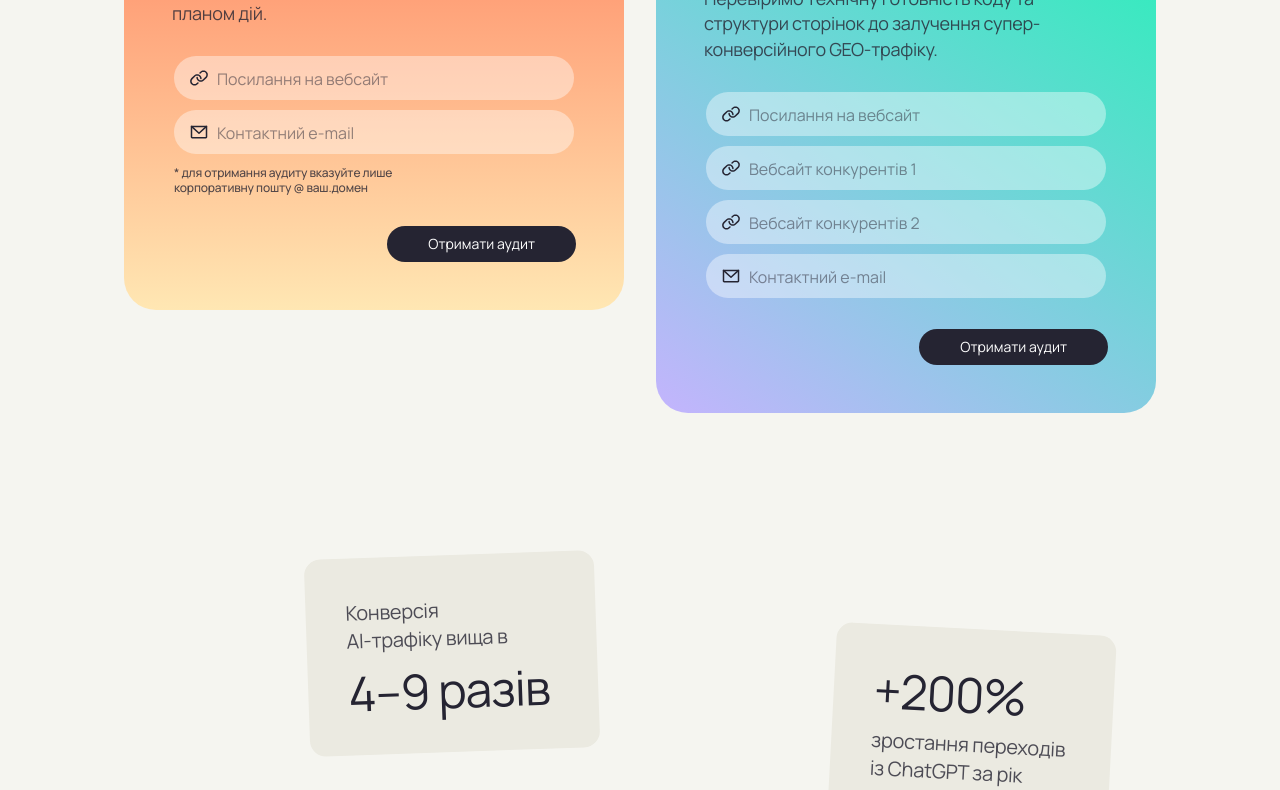
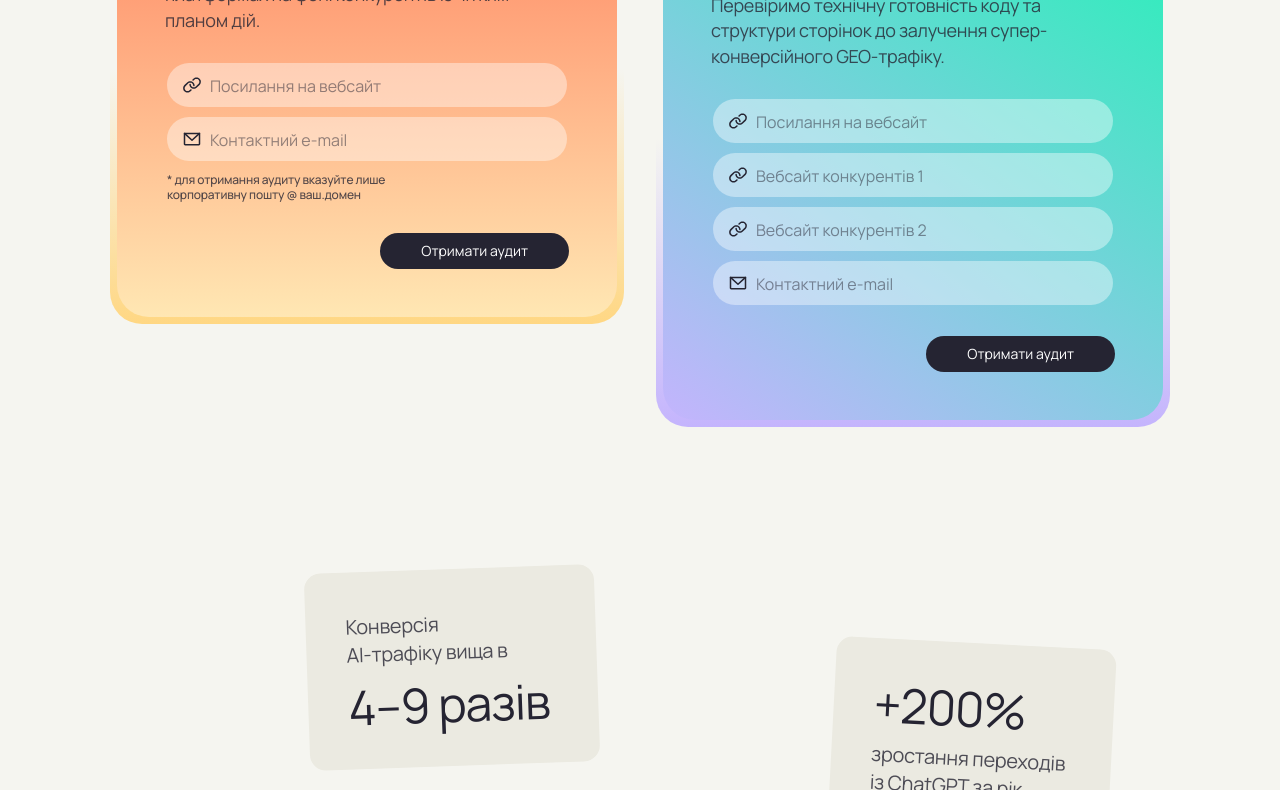
Before and after one commit to SerhSolncev/f47, a website: page home.html in a window 1280 px wide. Shown: the part 704-1494 px from the top of the page. Drawn offline with Linux system fonts and the light colour scheme.

Commit message:
continue

```diff
--- a/home.html
+++ b/home.html
@@ -195,6 +195,7 @@
 			<div class="hero-block__boards">
 				<!-- TODO в js по классу js-validate-form є скріпт який форму відправляє, якщо треба буде -->
 				<form class="form-board form-board--orange-gradient js-validate-form js-move-y-on-scroll" data-y-move="-160" data-off-animate="575" data-url>
+					<div class="form-board__body">
 						<div class="form-board__top">
 							<h3 class="title title--type-3 color-dark text-bolder lt-2">Безкоштовний аудит видимості в AI</h3>
 							<p class="simple-text simple-text--type-2 color-gray lt-14">
@@ -232,8 +233,10 @@
 								<span class="btn__text">Отримати аудит</span>
 							</button>
 						</div>
+					</div>
 				</form>
-				<form class="form-board form-board--sea-gradient js-validate-form js-move-y-on-scroll" data-y-move="160" data-off-animate="575" >
+				<form class="form-board form-board--sea-gradient js-validate-form js-move-y-on-scroll" data-y-move="160" data-off-animate="575">
+					<div class="form-board__body">
 						<div class="form-board__top">
 							<h3 class="title title--type-3 color-dark text-bolder lt-2">Безкоштовний технічний аудит вашого сайту</h3>
 							<p class="simple-text simple-text--type-2 color-gray lt-14">Перевіримо технічну готовність коду та структури сторінок до залучення супер-конверсійного GEO-трафіку.</p>
@@ -289,6 +292,7 @@
 							<button type="button" class="btn btn--type-1 btn--dark-bg-sec js-send-form">
 								<span class="btn__text">Отримати аудит</span>
 							</button>
+						</div>
 					</div>
 				</form>
 			</div>
@@ -348,7 +352,7 @@
 			</h2>
 		</div>
 
-
+		<!-- біжуща строка логотипів -->
 		<div class="running-string running-string--partners">
 			<div class="running-string__list js-running-string" data-speed="1" data-speed-mobile="0.5">
 				<div class="running-string__item"><img src="images/icons/partners/pr1.svg" alt="" width="137" height="29" class="logo-pic"></div>
@@ -357,6 +361,17 @@
 				<div class="running-string__item"><img src="images/icons/partners/pr4.svg" alt="" width="89" height="45" class="logo-pic"></div>
 			</div>
 		</div>
+		<!-- біжуща строка логотипів -->
+
+		<!-- біжуща строка карток -->
+		<div class="cards-block">
+			<div class="card-item card-item--blue">
+				<div class="card-item__body">
+
+				</div>
+			</div>
+		</div>
+		<!-- біжуща строка карток -->
 	</div>
 </section>
 
--- a/scss/blocks/forms.scss
+++ b/scss/blocks/forms.scss
@@ -4,6 +4,10 @@
 
 .form-board {
 	width: 100%;
+	padding: get-rem(7);
+	border-radius: get-rem(32);
+
+	&__body {
 		padding: get-rem(20);
 		border-radius: get-rem(32);
 
@@ -13,6 +17,7 @@
 
 		@media(min-width: 992px) {
 			padding: get-rem(46) get-rem(48) get-rem(48);
+		}
 	}
 
 	&__top {
@@ -44,11 +49,19 @@
 	}
 
 	&--orange-gradient {
+		background-image: linear-gradient(to top, #ffd783, rgba(#ffe7b3, 0) 50%);
+
+		.form-board__body {
 			background-image: linear-gradient(to bottom, #ff7856, #ffe7b3);
+		}
 	}
 
 	&--sea-gradient {
+		background-image: linear-gradient(to top, #c4b4fd, rgba(#7dd0de, 0) 50%);
+
+		.form-board__body {
 			background-image: linear-gradient(215deg, #1ef4b4, #c4b4fd);
+		}
 	}
 
 	&:has(.form-success.show) {
--- a/scss/blocks/hero-block.scss
+++ b/scss/blocks/hero-block.scss
@@ -39,7 +39,7 @@
 			width: 100%;
 
 			@media(min-width: 768px) {
-				max-width: get-rem(500);
+				max-width: get-rem(514);
 				width: calc(50% - #{get-rem(20)});
 			}
 
--- a/scss/blocks/quality-section.scss
+++ b/scss/blocks/quality-section.scss
@@ -40,13 +40,17 @@
 
 	&__list {
 		display: flex;
+		gap: get-rem(50);
 		width: max-content;
 		will-change: transform;
+
+		@media(min-width: 1200px) {
+			gap: get-rem(100);
+		}
 	}
 
 	&__item {
 		flex: 0 0 auto;
-		margin-right: 50px;
 	}
 
 }
```
Also changed, not shown: src/html/components/blocks/hero-section.html (+5 -1 lines), src/html/components/blocks/quality-content.html (+12 -1 lines), css/main.css, images/pics/card/card1-logo.svg (added), images/pics/card/card1.png (added), images/pics/card/card2-logo.svg (added), images/pics/card/card2.png (added), images/pics/card/card3-logo.svg (added), images/pics/card/card3.png (added), images/pics/card/card4-logo.svg (added), images/pics/card/card4.png (added). Lines whose indentation alone changed are shown as unchanged.
